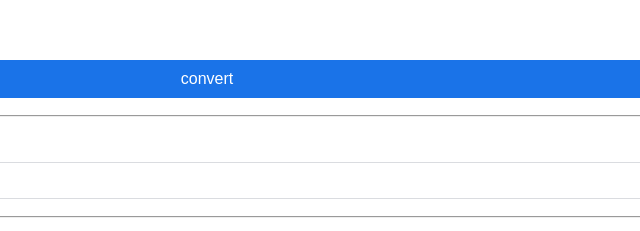
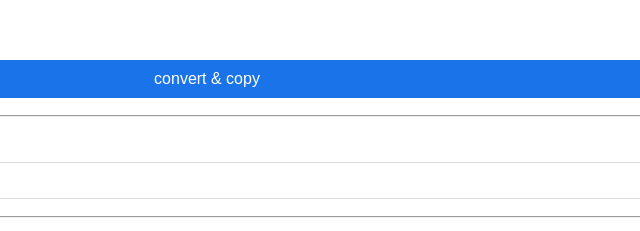
Before and after one commit to aurora1530/spreadsheet2TexTable, a plain HTML site: page public/sidebar.html in a window 1280 px wide. Shown: the top 231 px of the page, 433-1073 px from the left. Drawn offline with Linux system fonts and the light colour scheme.

Commit message:
Update convert button text

```diff
--- a/public/sidebar.html
+++ b/public/sidebar.html
@@ -157,7 +157,7 @@ input[type='checkbox']:checked {
         <h3>convert data to Tex Table,and copy to clipboard</h3>
         <button id="convertBtn">
           <span class="loading-icon" id="loading-icon" style="display: none;"></span>
-          <span id="convertBtnText">convert</span>
+          <span id="convertBtnText">convert & copy</span>
         </button>
       </div>
       <hr>
```
